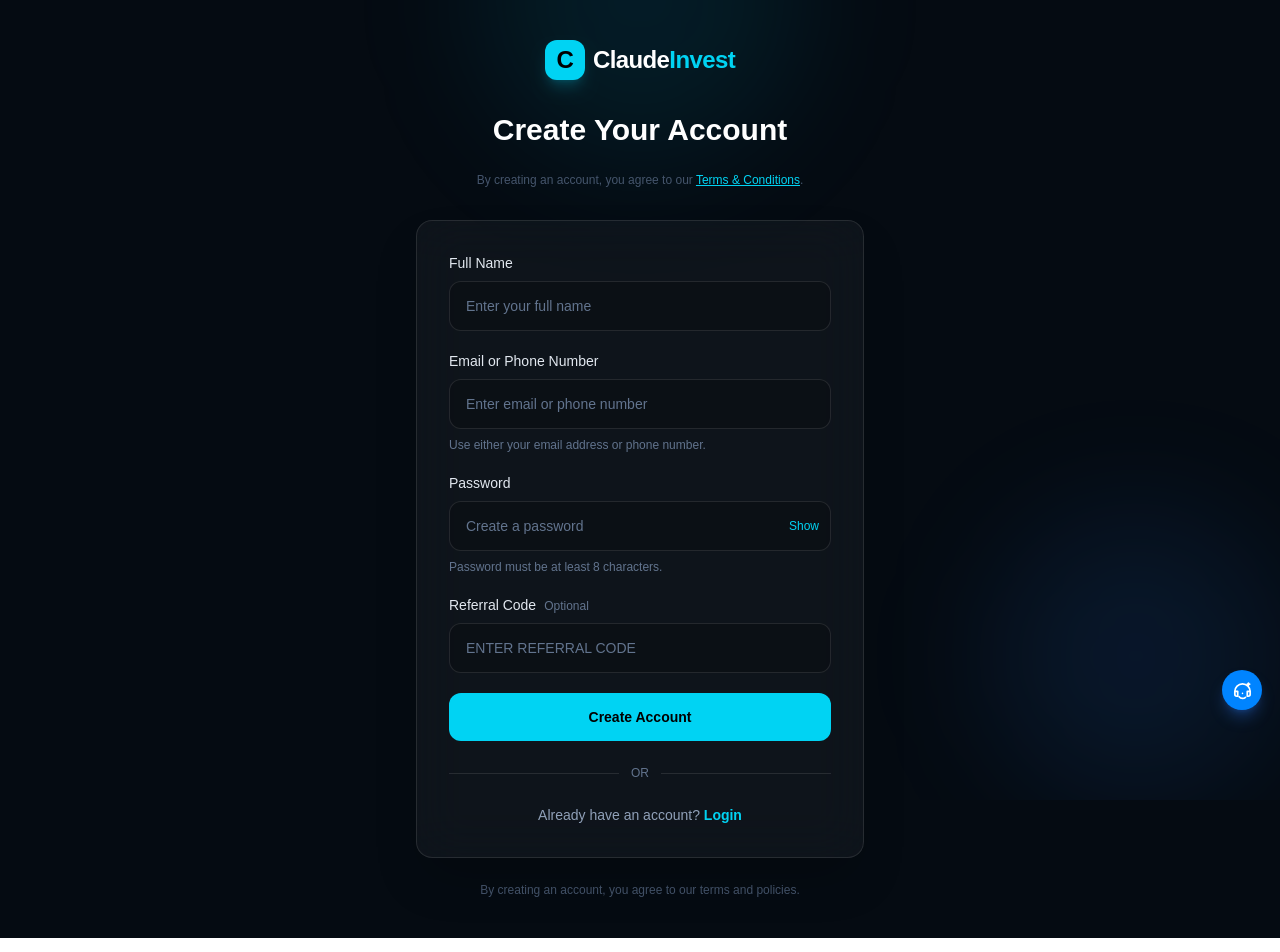
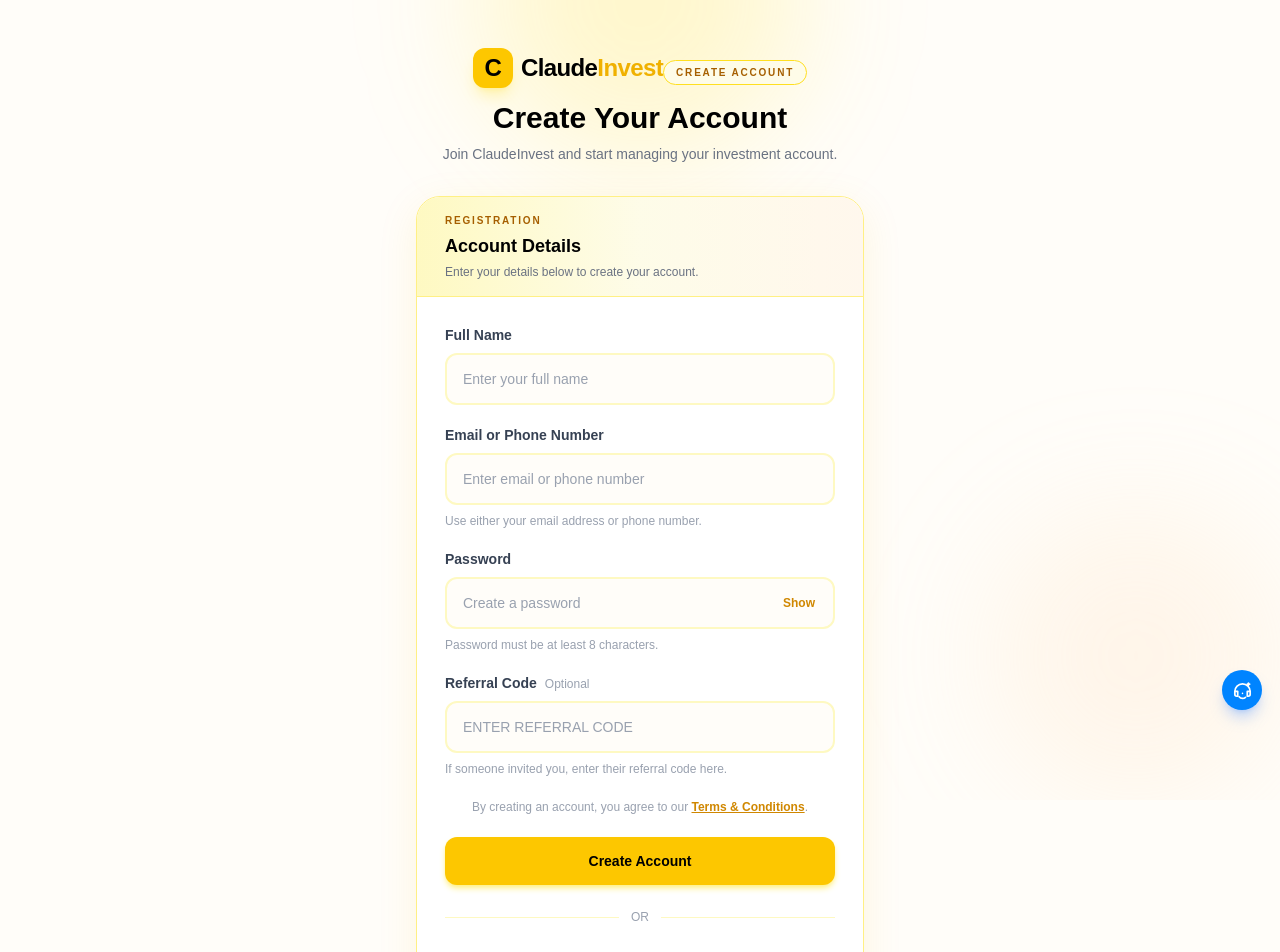
Before and after one commit to saithsalman8085/saith-invest, a Next.js app: page /register in a window 1280 px wide. Shown: the top 952 px of the page. Built offline with nearby package versions, Linux system fonts and the light colour scheme.

Commit message:
Update login and register colors

```diff
--- a/app/login/page.tsx
+++ b/app/login/page.tsx
@@ -1,4 +1,3 @@
-
 "use client";
 
 import Link from "next/link";
@@ -62,32 +61,53 @@ export default function LoginPage() {
   }
 
   return (
-    <main className="min-h-screen bg-[#061018] text-white">
-      <div className="mx-auto flex min-h-screen max-w-7xl items-center justify-center px-6 py-12">
+    <main className="min-h-screen overflow-x-hidden bg-[#fffdf9] text-black">
+      {/* SOFT BACKGROUND */}
+      <div className="pointer-events-none absolute inset-0 overflow-hidden">
+        <div className="absolute -top-40 left-1/2 h-80 w-80 -translate-x-1/2 rounded-full bg-yellow-300/20 blur-3xl" />
+        <div className="absolute bottom-0 right-0 h-72 w-72 rounded-full bg-orange-200/20 blur-3xl" />
+      </div>
+
+      <div className="relative flex min-h-screen items-center justify-center px-4 py-8 sm:py-10">
         <div className="w-full max-w-md">
+
+          {/* BACK */}
           <Link
             href="/"
-            className="mb-8 inline-flex items-center gap-2 text-sm text-cyan-300 hover:text-cyan-200"
+            className="mb-5 inline-flex items-center gap-2 text-xs font-semibold text-yellow-600 transition hover:text-yellow-700 sm:mb-7 sm:text-sm"
           >
             ← Back to ClaudeInvest
           </Link>
 
-          <div className="rounded-3xl border border-cyan-400/20 bg-[#0b1720] p-8 shadow-2xl shadow-cyan-950/30">
-            <div className="mb-8">
-              <div className="mb-4 flex h-12 w-12 items-center justify-center rounded-2xl bg-cyan-400/10 text-xl font-bold text-cyan-300">
-                SI
+          {/* LOGIN CARD */}
+          <div className="overflow-hidden rounded-2xl border border-yellow-200 bg-white shadow-[0_10px_40px_rgba(234,179,8,0.10)] sm:rounded-3xl">
+
+            {/* HEADER */}
+            <div className="border-b border-yellow-200 bg-gradient-to-r from-yellow-100 via-yellow-50 to-orange-50 p-5 sm:p-7">
+              <div className="flex h-12 w-12 items-center justify-center rounded-2xl bg-yellow-400 text-sm font-extrabold text-black shadow-lg shadow-yellow-300/30">
+                CI
               </div>
 
-              <h1 className="text-3xl font-bold">Welcome back</h1>
+              <div className="mt-4 inline-flex rounded-full border border-yellow-300 bg-white px-3 py-1 text-[9px] font-bold uppercase tracking-[0.18em] text-yellow-700">
+                Secure Login
+              </div>
 
-              <p className="mt-2 text-sm text-slate-400">
+              <h1 className="mt-3 text-2xl font-bold sm:text-3xl">
+                Welcome back
+              </h1>
+
+              <p className="mt-2 text-xs text-gray-500 sm:text-sm">
                 Sign in to your ClaudeInvest account.
               </p>
             </div>
 
+            {/* FORM */}
+            <div className="p-5 sm:p-7">
               <form onSubmit={handleSubmit} className="space-y-5">
+
+                {/* CONTACT */}
                 <div>
-                <label className="mb-2 block text-sm font-medium text-slate-200">
+                  <label className="mb-2 block text-sm font-semibold text-gray-700">
                     Email or Phone Number
                   </label>
 
@@ -96,12 +116,14 @@ export default function LoginPage() {
                     value={contact}
                     onChange={(e) => setContact(e.target.value)}
                     placeholder="Enter email or phone number"
-                  className="w-full rounded-xl border border-white/10 bg-white/5 px-4 py-3 text-white outline-none transition placeholder:text-slate-500 focus:border-cyan-400/60"
+                    autoComplete="username"
+                    className="w-full rounded-xl border-2 border-yellow-100 bg-[#fffdf9] px-4 py-3.5 text-sm text-black outline-none transition placeholder:text-gray-400 focus:border-yellow-400 focus:bg-white focus:ring-4 focus:ring-yellow-100"
                   />
                 </div>
 
+                {/* PASSWORD */}
                 <div>
-                <label className="mb-2 block text-sm font-medium text-slate-200">
+                  <label className="mb-2 block text-sm font-semibold text-gray-700">
                     Password
                   </label>
 
@@ -111,27 +133,30 @@ export default function LoginPage() {
                       value={password}
                       onChange={(e) => setPassword(e.target.value)}
                       placeholder="Enter your password"
-                    className="w-full rounded-xl border border-white/10 bg-white/5 px-4 py-3 pr-20 text-white outline-none transition placeholder:text-slate-500 focus:border-cyan-400/60"
+                      autoComplete="current-password"
+                      className="w-full rounded-xl border-2 border-yellow-100 bg-[#fffdf9] px-4 py-3.5 pr-20 text-sm text-black outline-none transition placeholder:text-gray-400 focus:border-yellow-400 focus:bg-white focus:ring-4 focus:ring-yellow-100"
                     />
 
                     <button
                       type="button"
                       onClick={() => setShowPassword(!showPassword)}
-                    className="absolute right-3 top-1/2 -translate-y-1/2 text-xs text-cyan-300 hover:text-cyan-200"
+                      className="absolute right-3 top-1/2 -translate-y-1/2 rounded-lg px-2 py-1 text-xs font-semibold text-yellow-600 transition hover:bg-yellow-50 hover:text-yellow-700"
                     >
                       {showPassword ? "Hide" : "Show"}
                     </button>
                   </div>
                 </div>
 
+                {/* REMEMBER / FORGOT */}
                 <div className="flex items-center justify-between gap-4">
-                <label className="flex cursor-pointer items-center gap-2 text-sm text-slate-400">
+                  <label className="flex cursor-pointer items-center gap-2 text-xs font-medium text-gray-500 sm:text-sm">
                     <input
                       type="checkbox"
                       checked={rememberMe}
                       onChange={(e) => setRememberMe(e.target.checked)}
-                    className="h-4 w-4 accent-cyan-400"
+                      className="h-4 w-4 rounded border-yellow-300 accent-yellow-400"
                     />
+
                     Remember me
                   </label>
 
@@ -142,44 +167,65 @@ export default function LoginPage() {
                         "Please contact the administrator to reset your password."
                       )
                     }
-                  className="text-sm text-cyan-300 hover:text-cyan-200"
+                    className="text-xs font-semibold text-yellow-600 transition hover:text-yellow-700 sm:text-sm"
                   >
                     Forgot password?
                   </button>
                 </div>
 
+                {/* ERROR */}
                 {error && (
-                <div className="rounded-xl border border-red-400/20 bg-red-400/10 px-4 py-3 text-sm text-red-300">
+                  <div className="rounded-xl border border-red-200 bg-red-50 px-4 py-3 text-sm font-medium text-red-600">
                     {error}
                   </div>
                 )}
 
+                {/* MESSAGE */}
                 {message && (
-                <div className="rounded-xl border border-cyan-400/20 bg-cyan-400/10 px-4 py-3 text-sm text-cyan-300">
+                  <div className="rounded-xl border border-emerald-200 bg-emerald-50 px-4 py-3 text-sm font-medium text-emerald-600">
                     {message}
                   </div>
                 )}
 
+                {/* LOGIN BUTTON */}
                 <button
                   type="submit"
                   disabled={loading}
-                className="w-full rounded-xl bg-cyan-400 px-4 py-3 font-semibold text-slate-950 transition hover:bg-cyan-300 disabled:cursor-not-allowed disabled:opacity-60"
+                  className="w-full rounded-xl bg-yellow-400 px-4 py-3.5 text-sm font-bold text-black shadow-md shadow-yellow-200 transition hover:bg-yellow-300 hover:shadow-lg disabled:cursor-not-allowed disabled:opacity-60"
                 >
                   {loading ? "Signing in..." : "Sign In"}
                 </button>
               </form>
 
-            <p className="mt-7 text-center text-sm text-slate-400">
+              {/* DIVIDER */}
+              <div className="my-6 flex items-center gap-3">
+                <div className="h-px flex-1 bg-yellow-100" />
+
+                <span className="text-xs font-medium text-gray-400">
+                  OR
+                </span>
+
+                <div className="h-px flex-1 bg-yellow-100" />
+              </div>
+
+              {/* REGISTER */}
+              <p className="text-center text-sm text-gray-500">
                 Don't have an account?{" "}
                 <Link
                   href="/register"
-                className="font-medium text-cyan-300 hover:text-cyan-200"
+                  className="font-bold text-yellow-600 transition hover:text-yellow-700"
                 >
                   Create account
                 </Link>
               </p>
             </div>
           </div>
+
+          {/* FOOTER */}
+          <p className="mt-5 text-center text-[10px] text-gray-400 sm:mt-6 sm:text-xs">
+            ClaudeInvest © 2025
+          </p>
+        </div>
       </div>
     </main>
   );
--- a/app/register/page.tsx
+++ b/app/register/page.tsx
@@ -1,4 +1,3 @@
-
 "use client";
 
 import Link from "next/link";
@@ -82,50 +81,68 @@ try {
   }
 
   return (
-    <main className="min-h-screen bg-[#050b12] text-white">
+    <main className="min-h-screen overflow-x-hidden bg-[#fffdf9] text-black">
+      {/* Soft Background */}
       <div className="pointer-events-none absolute inset-0 overflow-hidden">
-        <div className="absolute -top-40 left-1/2 h-80 w-80 -translate-x-1/2 rounded-full bg-cyan-500/10 blur-3xl" />
-        <div className="absolute bottom-0 right-0 h-72 w-72 rounded-full bg-blue-500/10 blur-3xl" />
+        <div className="absolute -top-40 left-1/2 h-80 w-80 -translate-x-1/2 rounded-full bg-yellow-300/20 blur-3xl" />
+        <div className="absolute bottom-0 right-0 h-72 w-72 rounded-full bg-orange-200/20 blur-3xl" />
       </div>
 
-      <div className="relative flex min-h-screen items-center justify-center px-4 py-10">
+      <div className="relative flex min-h-screen items-center justify-center px-4 py-8 sm:py-10">
         <div className="w-full max-w-md">
-          <div className="mb-8 text-center">
+
+          {/* BRAND */}
+          <div className="mb-6 text-center sm:mb-8">
             <Link
               href="/"
               className="inline-flex items-center gap-2 text-2xl font-bold tracking-tight"
             >
-              <span className="flex h-10 w-10 items-center justify-center rounded-xl bg-cyan-400 text-black shadow-lg shadow-cyan-400/20">
+              <span className="flex h-10 w-10 items-center justify-center rounded-xl bg-yellow-400 text-black shadow-lg shadow-yellow-300/30">
                 C
               </span>
 
               <span>
-                Claude<span className="text-cyan-400">Invest</span>
+                Claude<span className="text-yellow-500">Invest</span>
               </span>
             </Link>
 
-            <h1 className="mt-8 text-3xl font-bold">
+            <div className="mt-5 inline-flex rounded-full border border-yellow-300 bg-yellow-50 px-3 py-1 text-[10px] font-bold uppercase tracking-[0.18em] text-yellow-700">
+              Create Account
+            </div>
+
+            <h1 className="mt-3 text-2xl font-bold sm:text-3xl">
               Create Your Account
             </h1>
 
-            <p className="mt-6 text-center text-xs text-slate-600">
-  By creating an account, you agree to our{" "}
-  <Link
-    href="/terms"
-    target="_blank"
-    rel="noopener noreferrer"
-    className="text-cyan-400 hover:text-cyan-300 underline"
-  >
-    Terms & Conditions
-  </Link>
-  .
+            <p className="mt-2 text-xs text-gray-500 sm:text-sm">
+              Join ClaudeInvest and start managing your investment account.
             </p>
           </div>
 
-          <div className="rounded-2xl border border-white/10 bg-white/[0.04] p-6 shadow-2xl backdrop-blur-xl sm:p-8">
+          {/* REGISTER CARD */}
+          <div className="overflow-hidden rounded-2xl border border-yellow-200 bg-white shadow-[0_10px_40px_rgba(234,179,8,0.10)] sm:rounded-3xl">
+
+            {/* CARD HEADER */}
+            <div className="border-b border-yellow-200 bg-gradient-to-r from-yellow-100 via-yellow-50 to-orange-50 px-5 py-4 sm:px-7">
+              <p className="text-[10px] font-bold uppercase tracking-[0.18em] text-yellow-700">
+                Registration
+              </p>
+
+              <h2 className="mt-1 text-base font-bold sm:text-lg">
+                Account Details
+              </h2>
+
+              <p className="mt-1 text-[10px] text-gray-500 sm:text-xs">
+                Enter your details below to create your account.
+              </p>
+            </div>
+
+            <div className="p-5 sm:p-7">
               <form onSubmit={handleSubmit} className="space-y-5">
+
+                {/* FULL NAME */}
                 <div>
-                <label className="mb-2 block text-sm font-medium text-slate-200">
+                  <label className="mb-2 block text-sm font-semibold text-gray-700">
                     Full Name
                   </label>
 
@@ -135,12 +152,13 @@ try {
                     onChange={(e) => setFullName(e.target.value)}
                     placeholder="Enter your full name"
                     autoComplete="name"
-                  className="w-full rounded-xl border border-white/10 bg-black/20 px-4 py-3.5 text-sm text-white outline-none transition placeholder:text-slate-500 focus:border-cyan-400/60 focus:ring-2 focus:ring-cyan-400/10"
+                    className="w-full rounded-xl border-2 border-yellow-100 bg-[#fffdf9] px-4 py-3.5 text-sm text-black outline-none transition placeholder:text-gray-400 focus:border-yellow-400 focus:bg-white focus:ring-4 focus:ring-yellow-100"
                   />
                 </div>
 
+                {/* CONTACT */}
                 <div>
-                <label className="mb-2 block text-sm font-medium text-slate-200">
+                  <label className="mb-2 block text-sm font-semibold text-gray-700">
                     Email or Phone Number
                   </label>
 
@@ -150,16 +168,17 @@ try {
                     onChange={(e) => setContact(e.target.value)}
                     placeholder="Enter email or phone number"
                     autoComplete="username"
-                  className="w-full rounded-xl border border-white/10 bg-black/20 px-4 py-3.5 text-sm text-white outline-none transition placeholder:text-slate-500 focus:border-cyan-400/60 focus:ring-2 focus:ring-cyan-400/10"
+                    className="w-full rounded-xl border-2 border-yellow-100 bg-[#fffdf9] px-4 py-3.5 text-sm text-black outline-none transition placeholder:text-gray-400 focus:border-yellow-400 focus:bg-white focus:ring-4 focus:ring-yellow-100"
                   />
 
-                <p className="mt-2 text-xs text-slate-500">
+                  <p className="mt-2 text-xs text-gray-400">
                     Use either your email address or phone number.
                   </p>
                 </div>
 
+                {/* PASSWORD */}
                 <div>
-                <label className="mb-2 block text-sm font-medium text-slate-200">
+                  <label className="mb-2 block text-sm font-semibold text-gray-700">
                     Password
                   </label>
 
@@ -170,27 +189,28 @@ try {
                       onChange={(e) => setPassword(e.target.value)}
                       placeholder="Create a password"
                       autoComplete="new-password"
-                    className="w-full rounded-xl border border-white/10 bg-black/20 px-4 py-3.5 pr-20 text-sm text-white outline-none transition placeholder:text-slate-500 focus:border-cyan-400/60 focus:ring-2 focus:ring-cyan-400/10"
+                      className="w-full rounded-xl border-2 border-yellow-100 bg-[#fffdf9] px-4 py-3.5 pr-20 text-sm text-black outline-none transition placeholder:text-gray-400 focus:border-yellow-400 focus:bg-white focus:ring-4 focus:ring-yellow-100"
                     />
 
                     <button
                       type="button"
                       onClick={() => setShowPassword(!showPassword)}
-                    className="absolute right-3 top-1/2 -translate-y-1/2 text-xs font-medium text-cyan-400 hover:text-cyan-300"
+                      className="absolute right-3 top-1/2 -translate-y-1/2 rounded-lg px-2 py-1 text-xs font-semibold text-yellow-600 transition hover:bg-yellow-50 hover:text-yellow-700"
                     >
                       {showPassword ? "Hide" : "Show"}
                     </button>
                   </div>
 
-                <p className="mt-2 text-xs text-slate-500">
+                  <p className="mt-2 text-xs text-gray-400">
                     Password must be at least 8 characters.
                   </p>
                 </div>
 
+                {/* REFERRAL */}
                 <div>
-                <label className="mb-2 block text-sm font-medium text-slate-200">
+                  <label className="mb-2 block text-sm font-semibold text-gray-700">
                     Referral Code
-                  <span className="ml-2 text-xs font-normal text-slate-500">
+                    <span className="ml-2 text-xs font-normal text-gray-400">
                       Optional
                     </span>
                   </label>
@@ -201,52 +221,79 @@ try {
                     onChange={(e) => setReferralCode(e.target.value)}
                     placeholder="Enter referral code"
                     autoComplete="off"
-                  className="w-full rounded-xl border border-white/10 bg-black/20 px-4 py-3.5 text-sm uppercase text-white outline-none transition placeholder:text-slate-500 focus:border-cyan-400/60 focus:ring-2 focus:ring-cyan-400/10"
+                    className="w-full rounded-xl border-2 border-yellow-100 bg-[#fffdf9] px-4 py-3.5 text-sm uppercase text-black outline-none transition placeholder:text-gray-400 focus:border-yellow-400 focus:bg-white focus:ring-4 focus:ring-yellow-100"
                   />
+
+                  <p className="mt-2 text-xs text-gray-400">
+                    If someone invited you, enter their referral code here.
+                  </p>
                 </div>
 
+                {/* ERROR */}
                 {error && (
-                <div className="rounded-xl border border-red-400/20 bg-red-400/10 px-4 py-3 text-sm text-red-300">
+                  <div className="rounded-xl border border-red-200 bg-red-50 px-4 py-3 text-sm font-medium text-red-600">
                     {error}
                   </div>
                 )}
 
+                {/* SUCCESS */}
                 {message && (
-                <div className="rounded-xl border border-emerald-400/20 bg-emerald-400/10 px-4 py-3 text-sm text-emerald-300">
+                  <div className="rounded-xl border border-emerald-200 bg-emerald-50 px-4 py-3 text-sm font-medium text-emerald-600">
                     {message}
                   </div>
                 )}
 
+                {/* TERMS */}
+                <p className="text-center text-[10px] leading-5 text-gray-400 sm:text-xs">
+                  By creating an account, you agree to our{" "}
+                  <Link
+                    href="/terms"
+                    target="_blank"
+                    rel="noopener noreferrer"
+                    className="font-semibold text-yellow-600 underline hover:text-yellow-700"
+                  >
+                    Terms & Conditions
+                  </Link>
+                  .
+                </p>
+
+                {/* SUBMIT */}
                 <button
                   type="submit"
                   disabled={loading}
-                className="w-full rounded-xl bg-cyan-400 px-4 py-3.5 text-sm font-bold text-black transition hover:bg-cyan-300 disabled:cursor-not-allowed disabled:opacity-60"
+                  className="w-full rounded-xl bg-yellow-400 px-4 py-3.5 text-sm font-bold text-black shadow-md shadow-yellow-200 transition hover:bg-yellow-300 hover:shadow-lg disabled:cursor-not-allowed disabled:opacity-60"
                 >
                   {loading ? "Creating Account..." : "Create Account"}
                 </button>
               </form>
 
+              {/* DIVIDER */}
               <div className="my-6 flex items-center gap-3">
-              <div className="h-px flex-1 bg-white/10" />
+                <div className="h-px flex-1 bg-yellow-100" />
 
-              <span className="text-xs text-slate-500">OR</span>
+                <span className="text-xs font-medium text-gray-400">
+                  OR
+                </span>
 
-              <div className="h-px flex-1 bg-white/10" />
+                <div className="h-px flex-1 bg-yellow-100" />
               </div>
 
-            <p className="text-center text-sm text-slate-400">
+              {/* LOGIN */}
+              <p className="text-center text-sm text-gray-500">
                 Already have an account?{" "}
                 <Link
                   href="/login"
-                className="font-semibold text-cyan-400 hover:text-cyan-300"
+                  className="font-bold text-yellow-600 hover:text-yellow-700"
                 >
                   Login
                 </Link>
               </p>
             </div>
+          </div>
 
-          <p className="mt-6 text-center text-xs text-slate-600">
-            By creating an account, you agree to our terms and policies.
+          {/* FOOTER */}
+          <p className="mt-5 text-center text-[10px] text-gray-400 sm:mt-6 sm:text-xs">
+            ClaudeInvest © 2025
           </p>
         </div>
       </div>
```
Lines whose indentation alone changed are shown as unchanged.
